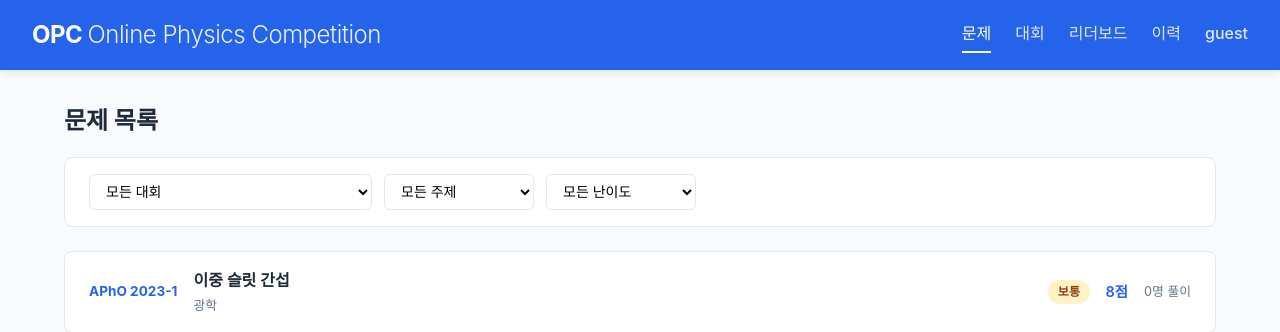
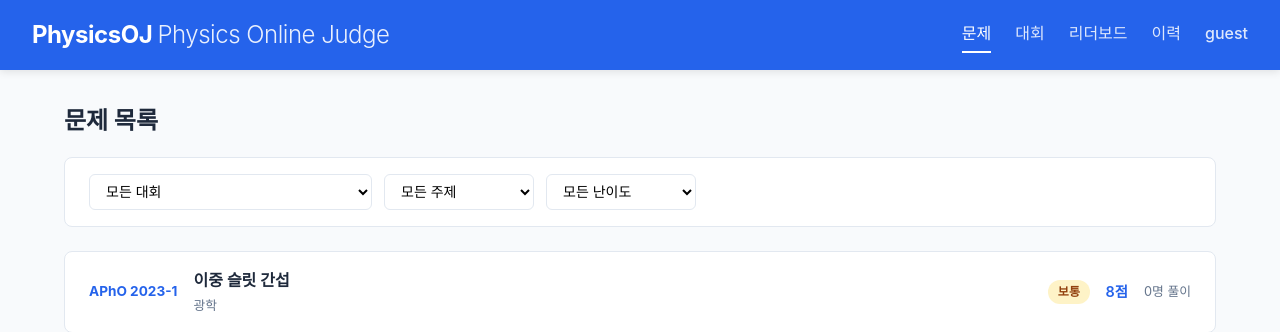
Before and after one commit to RyanKim1244/PhysicsOJ, a FastAPI app: page / in a window 1280 px wide. Shown: the top 332 px of the page. Run offline with FastAPI, Linux system fonts and the light colour scheme; data comes from the database, SQL or seed files in the repository; data that the repository does not hold is empty.

Commit message:
rename: OPC → PhysicsOJ across all files
https://claude.ai/code/session_01HbwDwSyKiEE1o69ioejMwf

```diff
--- a/app/database.py
+++ b/app/database.py
@@ -3,7 +3,7 @@
 from sqlalchemy import create_engine
 from sqlalchemy.orm import sessionmaker, DeclarativeBase
 
-DATABASE_URL = "sqlite:///./opc.db"
+DATABASE_URL = "sqlite:///./physicsoj.db"
 
 engine = create_engine(DATABASE_URL, connect_args={"check_same_thread": False})
 SessionLocal = sessionmaker(autocommit=False, autoflush=False, bind=engine)
--- a/app/main.py
+++ b/app/main.py
@@ -1,4 +1,4 @@
-"""OPC - Online Physics Competition Judge - Application entry point."""
+"""PhysicsOJ - Physics Online Judge - Application entry point."""
 
 from contextlib import asynccontextmanager
 
@@ -24,7 +24,7 @@ async def lifespan(app: FastAPI):
 
 
 app = FastAPI(
-    title="OPC - Online Physics Competition Judge",
+    title="PhysicsOJ - Physics Online Judge",
     description="물리학 대회 기출문제 온라인 저지 시스템",
     version="1.0.0",
     lifespan=lifespan,
--- a/app/templates/index.html
+++ b/app/templates/index.html
@@ -3,7 +3,7 @@
 <head>
     <meta charset="UTF-8">
     <meta name="viewport" content="width=device-width, initial-scale=1.0">
-    <title>OPC - Online Physics Competition Judge</title>
+    <title>PhysicsOJ - Physics Online Judge</title>
     <link rel="stylesheet" href="/static/css/style.css">
     <!-- MathJax for LaTeX rendering -->
     <script>
@@ -21,7 +21,7 @@
 </head>
 <body>
     <header>
-        <h1>OPC <span>Online Physics Competition</span></h1>
+        <h1>PhysicsOJ <span>Physics Online Judge</span></h1>
         <nav>
             <a href="#problems">문제</a>
             <a href="#competitions">대회</a>
--- a/app/templates/static/css/style.css
+++ b/app/templates/static/css/style.css
@@ -1,4 +1,4 @@
-/* OPC - Online Physics Competition Judge */
+/* PhysicsOJ - Physics Online Judge */
 
 :root {
     --primary: #2563eb;
--- a/app/templates/static/js/app.js
+++ b/app/templates/static/js/app.js
@@ -1,4 +1,4 @@
-/* OPC - Online Physics Competition Judge - Frontend */
+/* PhysicsOJ - Physics Online Judge - Frontend */
 
 const API = '';
 
@@ -20,11 +20,11 @@ async function postJSON(url, data) {
 }
 
 function getUsername() {
-    return localStorage.getItem('opc_username') || 'guest';
+    return localStorage.getItem('physicsoj_username') || 'guest';
 }
 
 function setUsername(name) {
-    localStorage.setItem('opc_username', name);
+    localStorage.setItem('physicsoj_username', name);
 }
 
 // ===== Router =====
```
